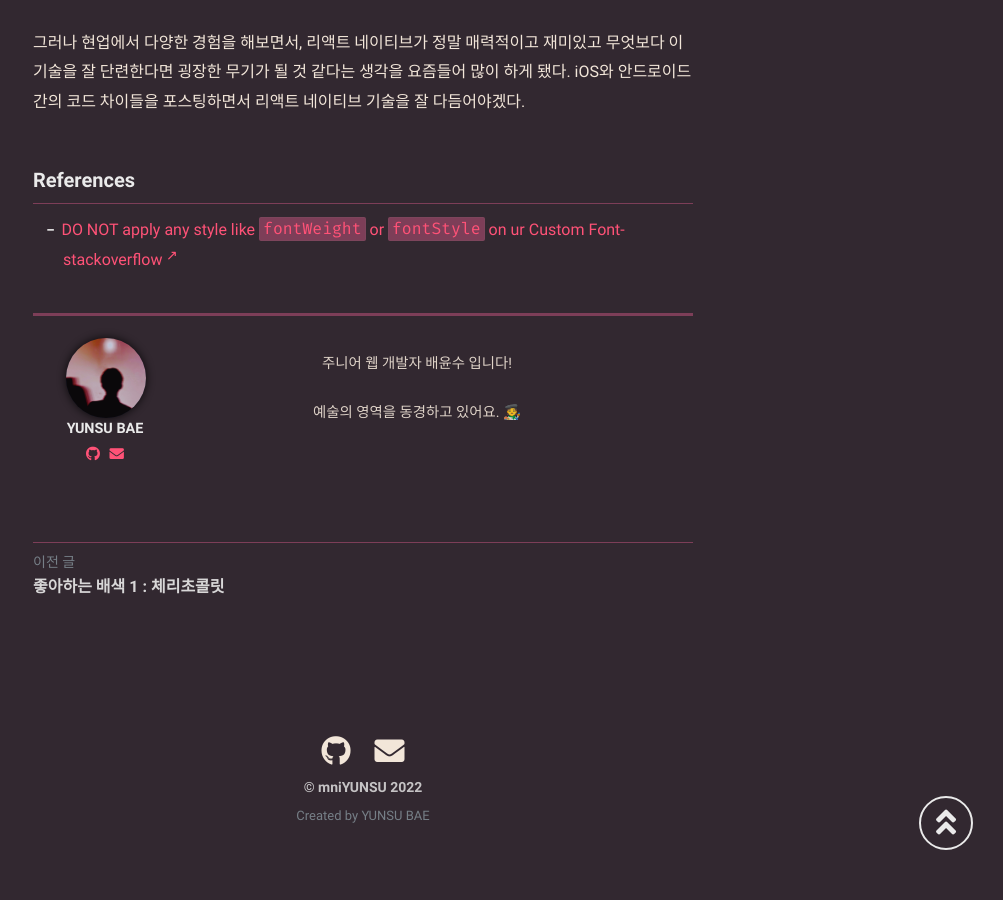
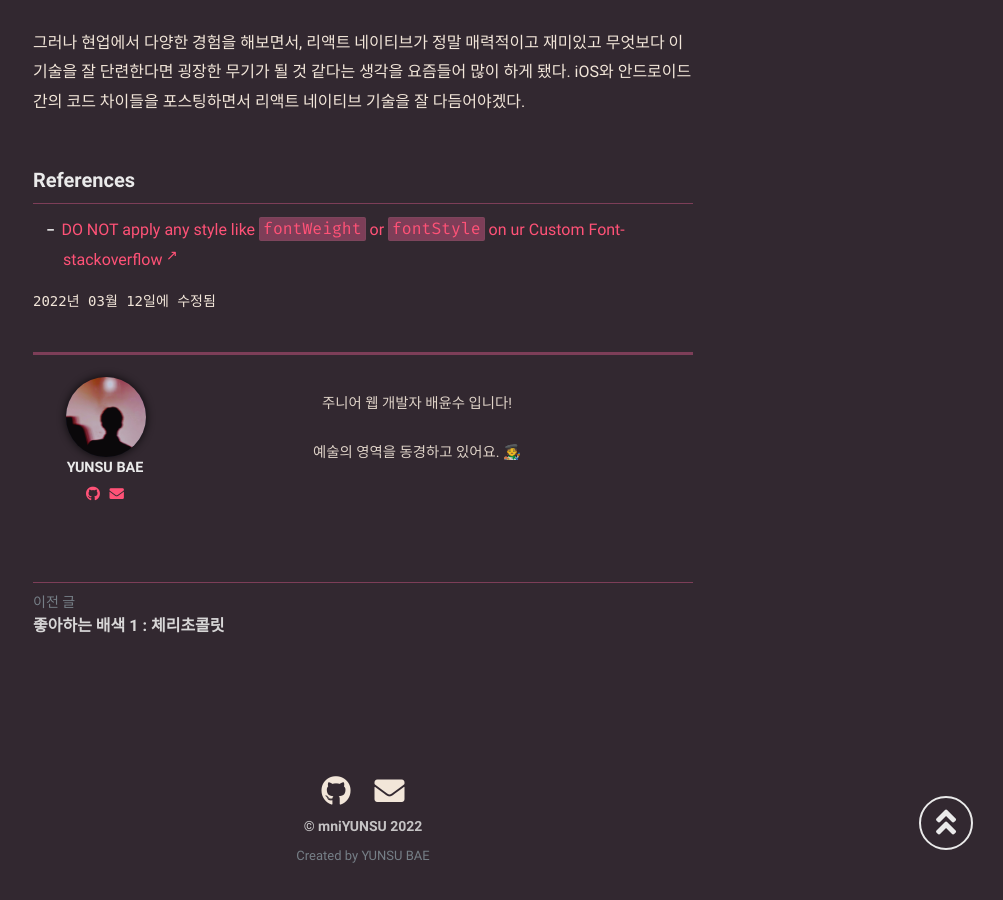
Before and after one commit to mniYUNSU/mniYUNSU.github.io, a Jekyll site: the page built from _posts/react-native-fontfamily/2022-03-11-react-native-fontfamily.md, in a window 1280 px wide and 900 px high, scrolled down 1840 px. Shown: the whole window, without its empty margins (277-1280 px from the left). Built offline with Jekyll 4.4.1, drawn with Linux system fonts in a browser that asks for light colours; some web fonts are replaced; comment, search, counter and statistics services are not loaded; before the commit the page ends 2700 px from its top, so only the background shows below that.

Commit message:
post : fontfamily

```diff
--- a/_posts/react-native-fontfamily/2022-03-11-react-native-fontfamily.md
+++ b/_posts/react-native-fontfamily/2022-03-11-react-native-fontfamily.md
@@ -2,6 +2,7 @@
 layout: post
 title: Android에서 fontFamily가 적용되지 않는 이슈
 date: 2022-03-11 00:00:00 +07:00
+modified: 2022-03-12 00:00:00 +07:00
 categories: [React Native Essentials]
 tags: [React Native]
 description: Custom fonts not working in android
```
